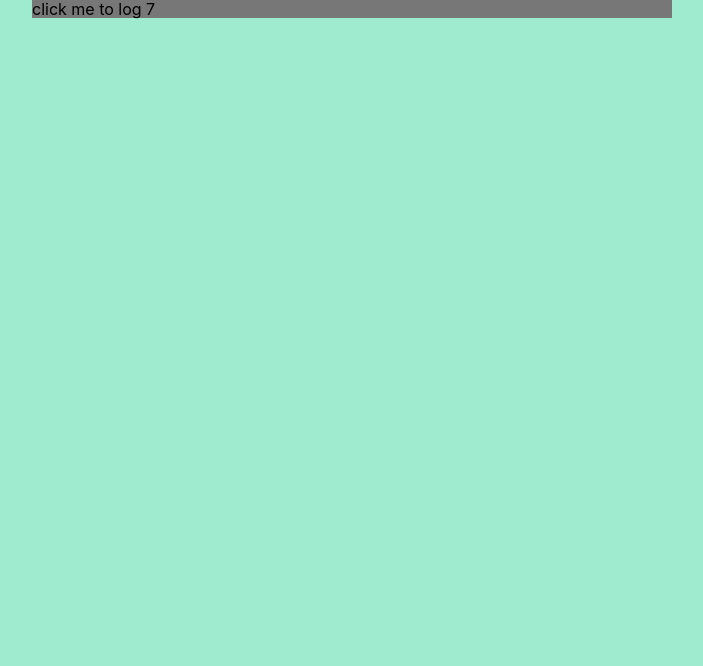
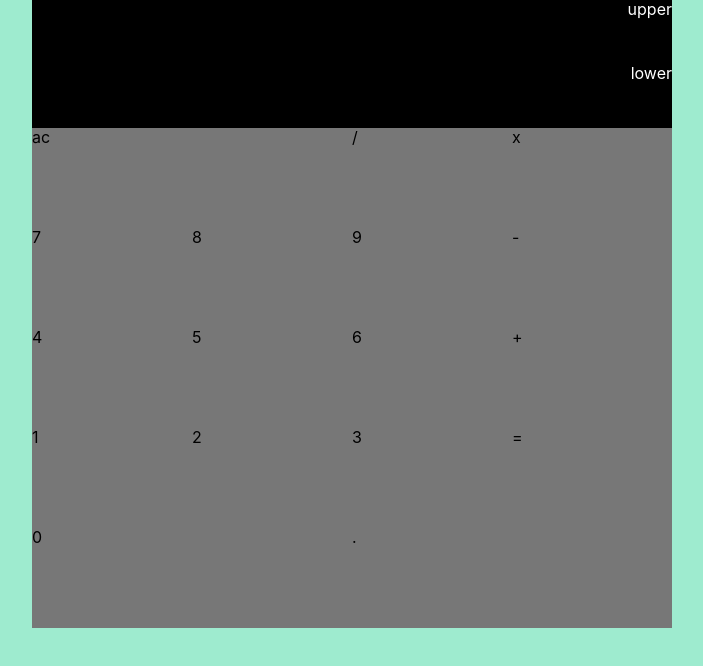
Before and after one commit to ColtonHibbert/javascript-calculator, a React (Create React App) app: page / in a window 1280 px wide. Shown: the top 666 px of the page, without its empty margins (288-991 px from the left). Built offline with nearby package versions, Linux system fonts and the light colour scheme.

Commit message:
adding grid

```diff
--- a/src/components/Buttons.js
+++ b/src/components/Buttons.js
@@ -1,9 +1,62 @@
 import React from 'react';
+import './buttons.css';
 
 const Buttons = (props) => {
     return (
-        <div>
-
+        <div
+            className="container"
+        >
+            <div className="column1-3">
+            ac
+            </div>
+            <div>
+            /
+            </div>
+            <div>
+            x
+            </div>
+            <div>
+            7
+            </div>
+            <div>
+            8
+            </div>
+            <div>
+            9
+            </div>
+            <div>
+            -
+            </div>
+            <div>
+            4
+            </div>
+            <div>
+            5
+            </div>
+            <div>
+            6
+            </div>
+            <div>
+            +
+            </div>
+            <div>
+            1
+            </div>
+            <div>
+            2
+            </div>
+            <div>
+            3
+            </div>
+            <div className="column1-3">
+            0
+            </div>
+            <div>
+            .
+            </div>
+            <div className="equals">
+            =
+            </div>
         </div>
     );
 }
--- a/src/components/Display.js
+++ b/src/components/Display.js
@@ -2,8 +2,23 @@ import React from 'react';
 
 const Display = ({changeDisplayUpper}) => {
     return (
-        <div className="pointer" onClick={changeDisplayUpper}>
-            click me to log 7
+        <div className="pointer bg-black" onClick={changeDisplayUpper}>
+            <div
+                className="
+                h2 flex justify-end white
+                h2-ns
+                h3-m
+                h3-l
+                "
+            >upper</div>
+            <div
+                className="
+                h2 flex justify-end white
+                h2-ns
+                h3-m
+                h3-l
+                "
+            >lower</div>
         </div>
     );
 }
--- /dev/null
+++ b/src/components/buttons.css
@@ -0,0 +1,14 @@
+.container {
+    min-height: 500px;
+    display: grid;
+    grid-template-columns: 1fr 1fr 1fr 1fr;
+    grid-template-rows: 1fr 1fr 1fr 1fr 1fr;
+}
+
+.column1-3 {
+    grid-column: 1/3;
+}
+
+.equals {
+    grid-area: 4/4/6/5;
+}
--- a/src/containers/App.js
+++ b/src/containers/App.js
@@ -23,7 +23,7 @@ const mapDispatchToProps = (dispatch) => {
 class App extends Component {
   constructor() {
     super();
-    this.props = 1;
+    //this.props = 1;
     // this.state= {
     //   value: 1,
     // }
```
